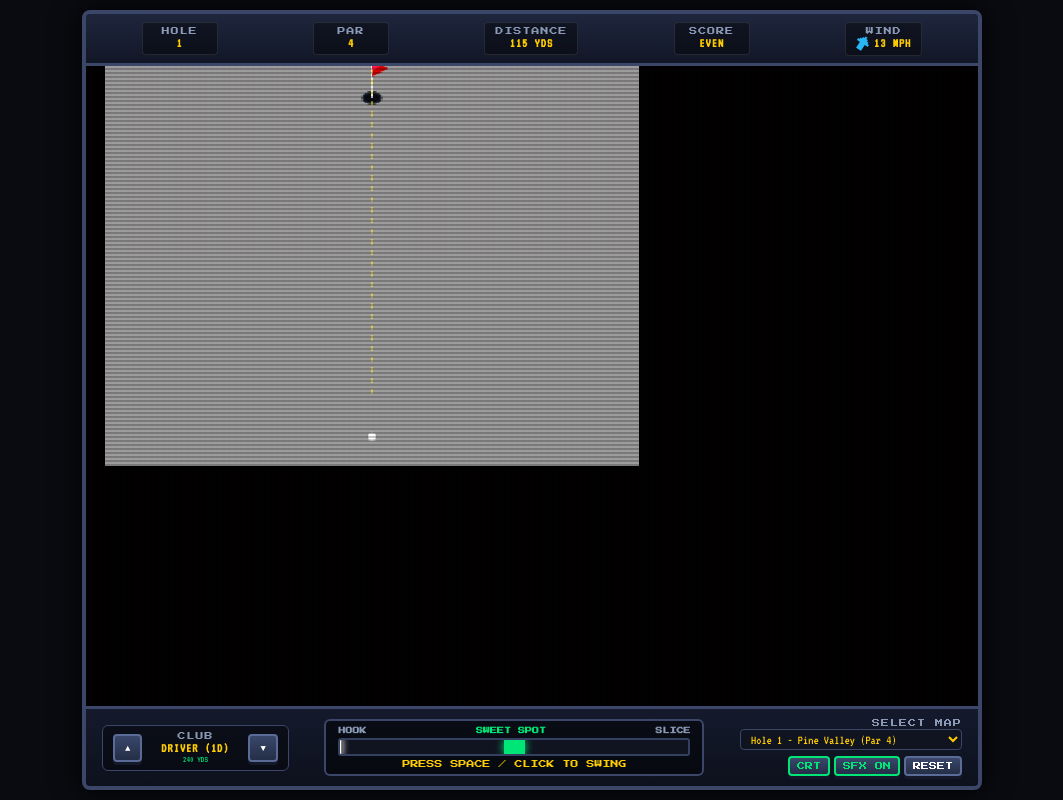
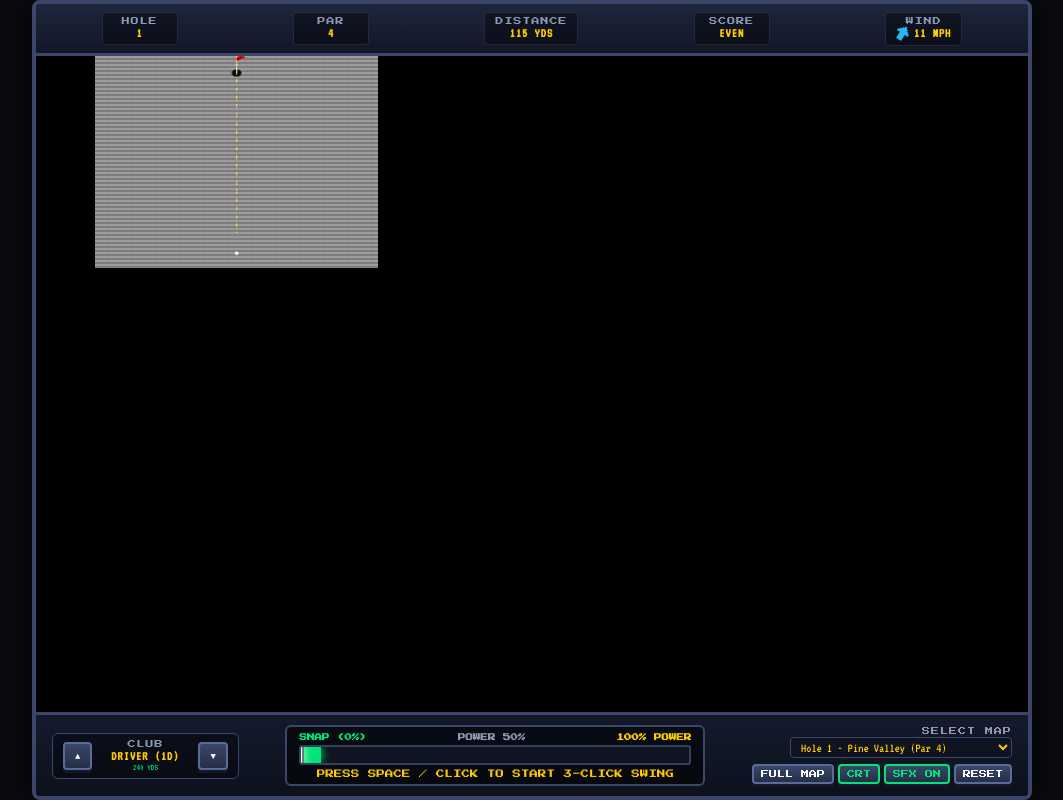
Before and after one commit to travismaher2241/Sophie-Smashes-Game, a website built with Vite: page index.html in a window 1280 px wide. Shown: the whole page, without its empty margins (108-1171 px from the left). Built offline with nearby package versions, Linux system fonts and the light colour scheme.

Commit message:
Links_LS_98_3_click_swing_and_camera_view_fix

```diff
--- a/index.html
+++ b/index.html
@@ -4,7 +4,7 @@
   <meta charset="UTF-8">
   <meta name="viewport" content="width=device-width, initial-scale=1.0, maximum-scale=1.0, user-scalable=no">
   <title>Sophie Smashes Golf 16-Bit</title>
-  <meta name="description" content="A 16-bit SNES inspired retro arcade golf game featuring Sophie's powerful swing and 9 challenging course maps.">
+  <meta name="description" content="A 16-bit SNES inspired retro arcade golf game featuring Links LS 98 3-click swing mechanics and 9 challenging course maps.">
   <link rel="preconnect" href="https://fonts.googleapis.com">
   <link rel="preconnect" href="https://fonts.gstatic.com" crossorigin>
   <link href="https://fonts.googleapis.com/css2?family=Press+Start+2P&family=VT323&display=swap" rel="stylesheet">
@@ -41,13 +41,13 @@
 
     <!-- Canvas Frame Container with CRT Overlay -->
     <div id="game-view" class="game-viewport">
-      <canvas id="game-canvas" width="640" height="480"></canvas>
+      <canvas id="game-canvas" width="800" height="600"></canvas>
       <div id="crt-overlay" class="crt-filter"></div>
 
       <!-- In-Game Arcade Overlay Alerts -->
       <div id="game-banner" class="game-banner hidden">
         <div id="banner-text" class="banner-title">HOLE 1: PAR 4</div>
-        <div id="banner-subtext" class="banner-subtitle">PRESS SPACE TO AIM & SWING</div>
+        <div id="banner-subtext" class="banner-subtitle">PRESS SPACE TO SWING (3-CLICK)</div>
       </div>
 
       <!-- Shot Result Popup -->
@@ -56,7 +56,7 @@
       </div>
     </div>
 
-    <!-- Bottom Control & Swing Gauge HUD -->
+    <!-- Bottom Control & Links LS 98 Swing Gauge HUD -->
     <footer id="hud-footer" class="snes-hud-bottom">
       <div class="hud-control-group club-select-box">
         <button id="btn-club-prev" class="retro-btn" title="Previous Club (Up Key)">▲</button>
@@ -68,12 +68,12 @@
         <button id="btn-club-next" class="retro-btn" title="Next Club (Down Key)">▼</button>
       </div>
 
-      <!-- Interactive 3-Click Swing Power & Snap Meter -->
+      <!-- Links LS 98 Authentic 3-Click Swing Power & Baseline Snap Meter -->
       <div class="swing-meter-container">
         <div class="meter-labels">
-          <span>HOOK</span>
-          <span class="text-green">SWEET SPOT</span>
-          <span>SLICE</span>
+          <span class="text-green">SNAP (0%)</span>
+          <span>POWER 50%</span>
+          <span class="text-gold">100% POWER</span>
         </div>
         <div id="meter-bar-track" class="meter-bar-track">
           <div id="meter-sweet-spot" class="meter-sweet-spot"></div>
@@ -102,6 +102,7 @@
           </select>
         </div>
         <div class="toggle-buttons">
+          <button id="btn-map-toggle" class="retro-btn btn-small" title="Toggle Full Course Overview Mode (Key M)">FULL MAP</button>
           <button id="btn-crt-toggle" class="retro-btn btn-small active" title="Toggle CRT Filter">CRT</button>
           <button id="btn-audio-toggle" class="retro-btn btn-small active" title="Toggle Sound">SFX ON</button>
           <button id="btn-reset-shot" class="retro-btn btn-small" title="Mulligan / Reset Shot">RESET</button>
--- a/src/engine/Camera.js
+++ b/src/engine/Camera.js
@@ -1,18 +1,29 @@
 /**
- * 2D Top-Down Camera with Smooth Target Tracking & Boundary Clamping
+ * 2D Top-Down Camera with Smart Target Framing, Smooth Zoom Transitions & Full Map Overview Mode
  */
 export class Camera {
-  constructor(viewportWidth = 640, viewportHeight = 480) {
+  constructor(viewportWidth = 960, viewportHeight = 640) {
     this.x = 0;
     this.y = 0;
     this.viewportWidth = viewportWidth;
     this.viewportHeight = viewportHeight;
+
     this.targetX = 0;
     this.targetY = 0;
-    this.mapWidth = 1280;
-    this.mapHeight = 960;
-    this.zoom = 1.0;
-    this.smoothness = 0.08; // Interpolation factor
+
+    this.mapWidth = 724;
+    this.mapHeight = 2172;
+
+    this.zoom = 0.75;
+    this.targetZoom = 0.75;
+    this.smoothness = 0.09;
+
+    this.isFullOverview = false;
+  }
+
+  setViewportSize(w, h) {
+    this.viewportWidth = w;
+    this.viewportHeight = h;
   }
 
   setMapBounds(width, height) {
@@ -20,20 +31,58 @@ export class Camera {
     this.mapHeight = height;
   }
 
-  setTarget(x, y) {
+  setTarget(x, y, desiredZoom = null) {
+    if (this.isFullOverview) return;
     this.targetX = x;
     this.targetY = y;
+    if (desiredZoom !== null) {
+      this.targetZoom = desiredZoom;
+    }
   }
 
-  jumpTo(x, y) {
+  /**
+   * Smart Framing: Positions camera to view BOTH Player and Landing Target simultaneously
+   */
+  setAimTarget(playerX, playerY, landingX, landingY) {
+    if (this.isFullOverview) return;
+
+    // Midpoint between player and landing target
+    this.targetX = (playerX + landingX) / 2;
+    this.targetY = (playerY + landingY) / 2;
+
+    // Calculate distance between player and target to adjust zoom scale
+    const dist = Math.hypot(landingX - playerX, landingY - playerY);
+    // Scale zoom so both points comfortably fit inside viewport
+    const fitZoom = Math.min(0.9, Math.max(0.42, (this.viewportHeight * 0.7) / (dist + 120)));
+    this.targetZoom = fitZoom;
+  }
+
+  toggleFullOverview() {
+    this.isFullOverview = !this.isFullOverview;
+    if (this.isFullOverview) {
+      // Center of whole course map
+      this.targetX = this.mapWidth / 2;
+      this.targetY = this.mapHeight / 2;
+      // Zoom out to show entire 724x2172 map
+      this.targetZoom = Math.min(this.viewportWidth / this.mapWidth, this.viewportHeight / this.mapHeight);
+    }
+    return this.isFullOverview;
+  }
+
+  jumpTo(x, y, zoom = 0.75) {
     this.targetX = x;
     this.targetY = y;
+    this.zoom = zoom;
+    this.targetZoom = zoom;
     this.x = x - (this.viewportWidth / (2 * this.zoom));
     this.y = y - (this.viewportHeight / (2 * this.zoom));
     this.clamp();
   }
 
   update() {
+    // Smooth Zoom interpolation
+    this.zoom += (this.targetZoom - this.zoom) * 0.08;
+
     const idealX = this.targetX - (this.viewportWidth / (2 * this.zoom));
     const idealY = this.targetY - (this.viewportHeight / (2 * this.zoom));
 
@@ -44,8 +93,11 @@ export class Camera {
   }
 
   clamp() {
-    const maxCameraX = Math.max(0, this.mapWidth - (this.viewportWidth / this.zoom));
-    const maxCameraY = Math.max(0, this.mapHeight - (this.viewportHeight / this.zoom));
+    const visibleW = this.viewportWidth / this.zoom;
+    const visibleH = this.viewportHeight / this.zoom;
+
+    const maxCameraX = Math.max(0, this.mapWidth - visibleW);
+    const maxCameraY = Math.max(0, this.mapHeight - visibleH);
 
     this.x = Math.max(0, Math.min(this.x, maxCameraX));
     this.y = Math.max(0, Math.min(this.y, maxCameraY));
--- a/src/engine/Game.js
+++ b/src/engine/Game.js
@@ -1,5 +1,4 @@
 import { AssetLoader } from './AssetLoader.js';
-
 import { SceneManager } from './SceneManager.js';
 import { Camera } from './Camera.js';
 import { AudioEngine } from './AudioEngine.js';
@@ -24,10 +23,14 @@ export class Game {
     this.ctx = this.canvas.getContext('2d');
     this.ctx.imageSmoothingEnabled = false;
 
+    // Canvas resolution setup (800x600 widescreen retro ratio)
+    this.canvas.width = 800;
+    this.canvas.height = 600;
+
     // Core Systems
     this.assetLoader = new AssetLoader();
     this.sceneManager = null;
-    this.camera = new Camera(640, 480);
+    this.camera = new Camera(800, 600);
     this.audioEngine = new AudioEngine();
     this.clubManager = new ClubManager();
     this.swingMeter = new SwingMeter();
@@ -46,10 +49,6 @@ export class Game {
 
     // Shot aim properties
     this.aimAngle = -Math.PI / 2; // Facing north toward green by default
-    this.aimDistance = 240;
-
-    // Control flags
-    this.isDraggingAim = false;
   }
 
   async boot() {
@@ -60,7 +59,7 @@ export class Game {
     this.sceneManager = new SceneManager(this.assetLoader);
     this.hud = new HUD(this);
 
-    // 3. Setup Swing Meter Callbacks
+    // 3. Setup Swing Meter Callbacks (Links LS 98 Style 3-Click)
     this.swingMeter.onStateChange = (meterState) => {
       this.audioEngine.playMenuBeep();
       if (meterState === SWING_STATES.POWER_GAUGE) {
@@ -71,7 +70,6 @@ export class Game {
     };
 
     this.swingMeter.onShotTriggered = (shotResult) => {
-      // Calculated shot parameters
       this.pendingShot = shotResult;
     };
 
@@ -92,16 +90,16 @@ export class Game {
       // Show accuracy result popup
       if (shot.isPerfect) {
         this.hud.showShotPopup('PERFECT SNAP!!');
-      } else if (shot.snap < -0.3) {
+      } else if (shot.snap < -0.2) {
         this.hud.showShotPopup('HOOK SHOT!');
-      } else if (shot.snap > 0.3) {
+      } else if (shot.snap > 0.2) {
         this.hud.showShotPopup('SLICE SHOT!');
       } else {
         this.hud.showShotPopup('GOOD HIT!');
       }
     };
 
-    // 5. Register Keyboard & Mouse Inputs
+    // 5. Register Inputs
     this.setupInputs();
 
     // 6. Load Hole 1
@@ -112,19 +110,20 @@ export class Game {
   }
 
   setupInputs() {
-    // Keyboard listener
     window.addEventListener('keydown', (e) => {
       if (e.code === 'Space') {
         e.preventDefault();
         this.handleActionTrigger();
       } else if (e.code === 'ArrowLeft') {
-        this.adjustAim(-0.06);
+        this.adjustAim(-0.05);
       } else if (e.code === 'ArrowRight') {
-        this.adjustAim(0.06);
+        this.adjustAim(0.05);
       } else if (e.code === 'ArrowUp') {
         this.changeClub(-1);
       } else if (e.code === 'ArrowDown') {
         this.changeClub(1);
+      } else if (e.code === 'KeyM') {
+        this.toggleFullOverview();
       } else if (e.code === 'KeyR') {
         this.resetCurrentShot();
       } else if (e.code.startsWith('Digit')) {
@@ -133,9 +132,8 @@ export class Game {
       }
     });
 
-    // Canvas click & mouse aim drag listener
     this.canvas.addEventListener('mousedown', (e) => {
-      if (this.state === GAME_STATES.AIMING) {
+      if (this.state === GAME_STATES.AIMING || this.state === GAME_STATES.SWINGING) {
         this.handleActionTrigger();
       }
     });
@@ -147,7 +145,6 @@ export class Game {
     if (this.state === GAME_STATES.AIMING || this.state === GAME_STATES.SWINGING) {
       this.swingMeter.handleClick();
     } else if (this.state === GAME_STATES.HOLE_COMPLETE) {
-      // Advance to next hole
       const nextHole = (this.sceneManager.currentHoleIndex % 9) + 1;
       this.switchHole(nextHole);
     }
@@ -176,18 +173,22 @@ export class Game {
 
     // Randomize Wind
     this.wind = {
-      speed: Math.floor(Math.random() * 12) + 2,
+      speed: Math.floor(Math.random() * 10) + 2,
       dirAngle: Math.floor(Math.random() * 360)
     };
 
-    // Camera jump to tee
-    this.camera.jumpTo(tee.x, tee.y);
+    // Calculate initial landing target and set smart framing camera
+    const club = this.clubManager.getCurrentClub();
+    const targetDist = club.maxDistance * 2.2;
+    const targetX = tee.x + Math.cos(this.aimAngle) * targetDist;
+    const targetY = tee.y + Math.sin(this.aimAngle) * targetDist;
+    this.camera.setAimTarget(tee.x, tee.y, targetX, targetY);
 
     // Update HUD
     this.hud.updateHoleInfo(meta, this.sceneManager.calculateDistanceToPinInYards(this.ball.x, this.ball.y), this.sceneManager.getScoreSummary());
     this.hud.updateClubInfo(this.clubManager.getCurrentClub());
     this.hud.updateWind(this.wind.speed, this.wind.dirAngle);
-    this.hud.showBanner(`HOLE ${meta.hole}: ${meta.name.toUpperCase()}`, `PAR ${meta.par} - ${meta.width > 0 ? this.sceneManager.calculateDistanceToPinInYards(tee.x, tee.y) : 380} YDS`);
+    this.hud.showBanner(`HOLE ${meta.hole}: ${meta.name.toUpperCase()}`, `PAR ${meta.par} - ${this.sceneManager.calculateDistanceToPinInYards(tee.x, tee.y)} YDS`);
   }
 
   adjustAim(deltaAngle) {
@@ -203,6 +204,10 @@ export class Game {
     this.audioEngine.playMenuBeep();
   }
 
+  toggleFullOverview() {
+    return this.camera.toggleFullOverview();
+  }
+
   resetCurrentShot() {
     const tee = this.sceneManager.getTeePosition();
     this.ball.setPosition(tee.x, tee.y, 0);
@@ -210,7 +215,6 @@ export class Game {
     this.player.resetToAddress();
     this.swingMeter.reset();
     this.state = GAME_STATES.AIMING;
-    this.camera.setTarget(tee.x, tee.y);
   }
 
   update() {
@@ -221,7 +225,7 @@ export class Game {
     // 2. Update Sophie Player Controller
     this.player.update();
 
-    // 3. Update Ball Physics
+    // 3. Update Ball Physics & Camera Tracking
     if (this.state === GAME_STATES.BALL_IN_FLIGHT || this.ball.isRolling) {
       this.ball.update(
         (x, y) => this.sceneManager.sampleTerrainPixel(x, y),
@@ -229,24 +233,23 @@ export class Game {
         this.audioEngine
       );
 
-      // Camera smooth tracks ball during flight
-      this.camera.setTarget(this.ball.x, this.ball.y);
+      // Camera follows ball during flight
+      this.camera.setTarget(this.ball.x, this.ball.y, 0.95);
 
       // Check Flagstick / Cup Sink
       if (this.flagstick.checkBallInCup(this.ball)) {
         this.audioEngine.playCupSink();
         this.state = GAME_STATES.HOLE_COMPLETE;
-        this.hud.showBanner('HOLE IN ONE! / HOLE COMPLETE!', 'PRESS SPACE FOR NEXT HOLE', 0);
+        this.hud.showBanner('HOLE COMPLETE!', 'PRESS SPACE FOR NEXT HOLE', 0);
       }
 
       // Check if Ball Stopped Rolling
       if (!this.ball.inAir && !this.ball.isRolling && !this.ball.isHoled) {
         if (this.ball.inHazard) {
-          // Reset to previous tee/shot location
           this.hud.showBanner('WATER HAZARD!', '+1 PENALTY STROKE', 2500);
           setTimeout(() => this.resetCurrentShot(), 1200);
         } else {
-          // Ball stopped on turf -> Move Sophie up to ball for next shot!
+          // Ball stopped on turf -> Move Sophie up to ball for next shot
           this.player.setPosition(this.ball.x - 12, this.ball.y);
           const pin = this.sceneManager.getPinPosition();
           this.aimAngle = Math.atan2(pin.y - this.ball.y, pin.x - this.ball.x);
@@ -255,7 +258,6 @@ export class Game {
           this.swingMeter.reset();
           this.state = GAME_STATES.AIMING;
 
-          // Auto select Putter if on Green!
           if (this.ball.currentTerrain.id === 'GREEN') {
             this.clubManager.selectClubById('PUTTER');
             this.hud.updateClubInfo(this.clubManager.getCurrentClub());
@@ -263,7 +265,12 @@ export class Game {
         }
       }
     } else if (this.state === GAME_STATES.AIMING) {
-      this.camera.setTarget(this.ball.x, this.ball.y);
+      // Smart camera framing: keeps both player & landing target point centered
+      const club = this.clubManager.getCurrentClub();
+      const targetDist = club.maxDistance * 2.2;
+      const targetX = this.ball.x + Math.cos(this.aimAngle) * targetDist;
+      const targetY = this.ball.y + Math.sin(this.aimAngle) * targetDist;
+      this.camera.setAimTarget(this.ball.x, this.ball.y, targetX, targetY);
     }
 
     // 4. Update Camera Panning
@@ -286,7 +293,7 @@ export class Game {
     // 2. Render Flagstick Pin & Hole Cup
     this.flagstick.render(this.ctx);
 
-    // 3. Render Aim Target Line (When Aiming)
+    // 3. Render Aim Target Line & Landing Circle (When Aiming)
     if (this.state === GAME_STATES.AIMING) {
       const club = this.clubManager.getCurrentClub();
       const targetDist = club.maxDistance * 2.2;
@@ -294,9 +301,9 @@ export class Game {
       const targetY = this.ball.y + Math.sin(this.aimAngle) * targetDist;
 
       // Dashed Aim Vector
-      this.ctx.strokeStyle = 'rgba(255, 235, 59, 0.75)';
-      this.ctx.lineWidth = 1.5;
-      this.ctx.setLineDash([4, 4]);
+      this.ctx.strokeStyle = 'rgba(255, 235, 59, 0.85)';
+      this.ctx.lineWidth = 2;
+      this.ctx.setLineDash([6, 6]);
       this.ctx.beginPath();
       this.ctx.moveTo(this.ball.x, this.ball.y);
       this.ctx.lineTo(targetX, targetY);
@@ -305,10 +312,13 @@ export class Game {
 
       // Landing Target Circle
       this.ctx.strokeStyle = '#00e676';
-      this.ctx.lineWidth = 2;
+      this.ctx.lineWidth = 2.5;
       this.ctx.beginPath();
-      this.ctx.arc(targetX, targetY, 12, 0, Math.PI * 2);
+      this.ctx.arc(targetX, targetY, 14, 0, Math.PI * 2);
       this.ctx.stroke();
+
+      this.ctx.fillStyle = 'rgba(0, 230, 118, 0.25)';
+      this.ctx.fill();
     }
 
     // 4. Render Sophie Player Character Sprite
--- a/src/mechanics/SwingMeter.js
+++ b/src/mechanics/SwingMeter.js
@@ -1,8 +1,12 @@
 /**
- * Classic 16-Bit 3-Click Swing Power & Accuracy Gauge Machine
- * Click 1: Start Power Gauge
- * Click 2: Lock Power Percentage (0% - 100%)
- * Click 3: Lock Snap Accuracy (Hook / Sweet Spot / Slice)
+ * Authentic Links LS 98 Style 3-Click Swing Power & Accuracy Gauge
+ *
+ * Click 1 (Address): Starts meter moving from 0% baseline towards 100% power.
+ * Click 2 (Top of Swing): Locks Power % (0 - 100%). Cursor reverses towards 0% baseline.
+ * Click 3 (Impact Snap): Locks Accuracy at 0% Baseline!
+ *   - 0% Baseline Hit: PERFECT STRAIGHT SHOT (0 deviation).
+ *   - Clicked Early (above 3%): HOOK (bends left).
+ *   - Clicked Late / Missed 0%: SLICE (bends right).
  */
 
 export const SWING_STATES = {
@@ -16,11 +20,14 @@ export class SwingMeter {
   constructor() {
     this.state = SWING_STATES.IDLE;
     this.cursorPos = 0; // 0 to 100
-    this.speed = 2.2;    // Gauge speed
-    this.direction = 1;  // 1 = moving forward, -1 = returning
+    this.speed = 1.6;    // Smooth readable gauge speed
+    this.direction = 1;  // 1 = forward to 100%, -1 = returning to 0%
 
     this.lockedPower = 0; // 0.0 to 1.0
-    this.lockedSnap = 0;  // -1.0 (heavy hook), 0.0 (perfect sweet spot), +1.0 (heavy slice)
+    this.lockedSnap = 0;  // 0.0 = perfect straight, -1.0 = hook, +1.0 = slice
+
+    // Baseline sweet spot is at 0% (left end)
+    this.sweetSpot = 2.5;
 
     // Callbacks
     this.onStateChange = null;
@@ -39,7 +46,7 @@ export class SwingMeter {
   handleClick() {
     switch (this.state) {
       case SWING_STATES.IDLE:
-        // Click 1: Start Power Gauge moving forward
+        // Click 1: Start Power Gauge moving forward from 0% to 100%
         this.state = SWING_STATES.POWER_GAUGE;
         this.cursorPos = 0;
         this.direction = 1;
@@ -47,20 +54,27 @@ export class SwingMeter {
         break;
 
       case SWING_STATES.POWER_GAUGE:
-        // Click 2: Lock Power % and reverse direction towards snap sweet spot
-        this.lockedPower = Math.min(1.0, Math.max(0.05, this.cursorPos / 100));
+        // Click 2: Lock Power % at top of swing, reverse towards 0% baseline
+        this.lockedPower = Math.min(1.0, Math.max(0.1, this.cursorPos / 100));
         this.state = SWING_STATES.SNAP_GAUGE;
-        this.direction = -1; // Moving back towards snap point
+        this.direction = -1; // Reverse back down to 0% baseline
         if (this.onStateChange) this.onStateChange(this.state);
         break;
 
       case SWING_STATES.SNAP_GAUGE:
-        // Click 3: Lock Accuracy Snap
-        // Sweet spot is at ~50% on return
-        const sweetSpot = 50;
-        const diff = this.cursorPos - sweetSpot;
-        // Normalize snap offset between -1.0 and +1.0
-        this.lockedSnap = Math.min(1.0, Math.max(-1.0, diff / 25));
+        // Click 3: Lock Accuracy Snap at 0% Baseline!
+        const diff = this.cursorPos - this.sweetSpot;
+
+        if (Math.abs(diff) <= 3.5) {
+          // PERFECT SWEET SPOT SNAP -> Straight shot!
+          this.lockedSnap = 0.0;
+        } else if (diff > 3.5) {
+          // Clicked early (cursor above sweet spot) -> HOOK (bends left)
+          this.lockedSnap = -Math.min(1.0, (diff - 3.5) / 25);
+        } else {
+          // Clicked past sweet spot -> SLICE (bends right)
+          this.lockedSnap = Math.min(1.0, Math.abs(diff + 3.5) / 15);
+        }
 
         this.state = SWING_STATES.COMPLETE;
         if (this.onStateChange) this.onStateChange(this.state);
@@ -68,13 +82,12 @@ export class SwingMeter {
           this.onShotTriggered({
             power: this.lockedPower,
             snap: this.lockedSnap,
-            isPerfect: Math.abs(diff) <= 3
+            isPerfect: Math.abs(diff) <= 3.5
           });
         }
         break;
 
       case SWING_STATES.COMPLETE:
-        // Already triggered
         break;
     }
   }
@@ -87,17 +100,17 @@ export class SwingMeter {
         this.direction = -1; // Auto reverse at 100% max power
       }
     } else if (this.state === SWING_STATES.SNAP_GAUGE) {
-      this.cursorPos += this.speed * 1.3 * this.direction;
+      this.cursorPos += this.speed * 1.25 * this.direction;
       if (this.cursorPos <= 0) {
-        // Missed snap point! Heavy shank/slice
+        // Missed baseline snap -> Late click / Slice penalty
         this.cursorPos = 0;
-        this.lockedSnap = 1.0; // Max slice
+        this.lockedSnap = 0.85; // Slice
         this.state = SWING_STATES.COMPLETE;
         if (this.onStateChange) this.onStateChange(this.state);
         if (this.onShotTriggered) {
           this.onShotTriggered({
             power: this.lockedPower,
-            snap: 1.0,
+            snap: 0.85,
             isPerfect: false
           });
         }
--- a/src/style.css
+++ b/src/style.css
@@ -44,13 +44,13 @@ html, body {
 /* Main Container Frame */
 .retro-container {
   width: 100vw;
-  max-width: 900px;
+  max-width: 1000px;
   height: 100vh;
-  max-height: 780px;
+  max-height: 820px;
   background: var(--panel-bg);
   border: 4px solid var(--panel-border);
   border-radius: 8px;
-  box-shadow: 0 0 30px rgba(0, 0, 0, 0.9), inset 0 0 10px rgba(255, 255, 255, 0.05);
+  box-shadow: 0 0 35px rgba(0, 0, 0, 0.95), inset 0 0 10px rgba(255, 255, 255, 0.05);
   display: flex;
   flex-direction: column;
   position: relative;
@@ -148,7 +148,7 @@ html, body {
   pointer-events: none;
   background: linear-gradient(
     rgba(18, 16, 16, 0) 50%,
-    rgba(0, 0, 0, 0.25) 50%
+    rgba(0, 0, 0, 0.22) 50%
   ), linear-gradient(
     90deg,
     rgba(255, 0, 0, 0.03),
@@ -202,10 +202,10 @@ html, body {
 /* Shot Result Popup */
 .shot-popup {
   position: absolute;
-  top: 50%;
+  top: 45%;
   left: 50%;
   transform: translate(-50%, -50%) scale(1);
-  background: rgba(0, 0, 0, 0.85);
+  background: rgba(0, 0, 0, 0.88);
   border: 3px solid var(--snes-green);
   color: var(--snes-green);
   padding: 12px 28px;
@@ -260,11 +260,11 @@ html, body {
 .text-gold { color: var(--snes-gold) !important; }
 .text-green { color: var(--snes-green) !important; }
 
-/* 3-Click Swing Gauge */
+/* Links LS 98 Style 3-Click Swing Gauge */
 .swing-meter-container {
   flex: 1;
-  max-width: 380px;
-  background: rgba(0, 0, 0, 0.5);
+  max-width: 420px;
+  background: rgba(0, 0, 0, 0.55);
   border: 2px solid var(--panel-border);
   border-radius: 6px;
   padding: 6px 12px;
@@ -276,14 +276,14 @@ html, body {
 .meter-labels {
   display: flex;
   justify-content: space-between;
-  font-size: 7px;
+  font-size: 7.5px;
   color: var(--text-muted);
   font-weight: bold;
 }
 
 .meter-bar-track {
   width: 100%;
-  height: 18px;
+  height: 20px;
   background: #101420;
   border: 2px solid #334060;
   border-radius: 3px;
@@ -291,14 +291,15 @@ html, body {
   overflow: hidden;
 }
 
+/* Links LS 98 Baseline Sweet Spot at 0% Baseline */
 .meter-sweet-spot {
   position: absolute;
   top: 0;
   bottom: 0;
-  left: 47%;
-  width: 6%;
+  left: 0%;
+  width: 5%;
   background: var(--snes-green);
-  box-shadow: 0 0 8px var(--snes-green);
+  box-shadow: 0 0 10px var(--snes-green);
   z-index: 1;
 }
 
@@ -308,7 +309,7 @@ html, body {
   bottom: 0;
   left: 0;
   width: 0%;
-  background: linear-gradient(90deg, var(--snes-blue) 0%, var(--snes-gold) 75%, var(--snes-red) 100%);
+  background: linear-gradient(90deg, var(--snes-green) 0%, var(--snes-blue) 60%, var(--snes-gold) 85%, var(--snes-red) 100%);
   transition: none;
 }
 
@@ -320,14 +321,14 @@ html, body {
   width: 5px;
   background: #ffffff;
   border: 1px solid #000000;
-  box-shadow: 0 0 6px #ffffff;
+  box-shadow: 0 0 8px #ffffff;
   z-index: 3;
   transform: translateX(-50%);
 }
 
 .meter-action-hint {
   text-align: center;
-  font-size: 8px;
+  font-size: 8.5px;
   color: var(--snes-gold);
 }
 
--- a/src/ui/HUD.js
+++ b/src/ui/HUD.js
@@ -1,7 +1,7 @@
 import { SWING_STATES } from '../mechanics/SwingMeter.js';
 
 /**
- * 16-Bit SNES Arcade HUD UI Manager
+ * 16-Bit SNES Arcade & Links LS 98 Style HUD UI Manager
  */
 export class HUD {
   constructor(game) {
@@ -25,6 +25,7 @@ export class HUD {
     this.meterStatusText = document.getElementById('meter-status-text');
 
     this.selectHole = document.getElementById('select-hole');
+    this.btnMapToggle = document.getElementById('btn-map-toggle');
     this.btnCrtToggle = document.getElementById('btn-crt-toggle');
     this.btnAudioToggle = document.getElementById('btn-audio-toggle');
     this.btnResetShot = document.getElementById('btn-reset-shot');
@@ -47,6 +48,14 @@ export class HUD {
     this.selectHole.addEventListener('change', (e) => {
       this.game.switchHole(parseInt(e.target.value, 10));
     });
+
+    if (this.btnMapToggle) {
+      this.btnMapToggle.addEventListener('click', () => {
+        const isFull = this.game.toggleFullOverview();
+        this.btnMapToggle.classList.toggle('active', isFull);
+        this.btnMapToggle.innerText = isFull ? 'AIM VIEW' : 'FULL MAP';
+      });
+    }
 
     this.btnCrtToggle.addEventListener('click', () => {
       const active = this.crtOverlay.classList.toggle('disabled');
@@ -94,10 +103,10 @@ export class HUD {
       if (this.meterFill) this.meterFill.style.width = `${pos}%`;
       if (this.meterStatusText) this.meterStatusText.innerText = `CLICK SPACE: SET POWER (${Math.round(pos)}%)`;
     } else if (meter.state === SWING_STATES.SNAP_GAUGE) {
-      if (this.meterStatusText) this.meterStatusText.innerText = 'CLICK SPACE: SNAP SWEET SPOT!';
+      if (this.meterStatusText) this.meterStatusText.innerText = 'CLICK SPACE: SNAP AT 0% BASELINE!';
     } else if (meter.state === SWING_STATES.IDLE) {
       if (this.meterFill) this.meterFill.style.width = '0%';
-      if (this.meterStatusText) this.meterStatusText.innerText = 'PRESS SPACE / CLICK TO SWING';
+      if (this.meterStatusText) this.meterStatusText.innerText = 'PRESS SPACE / CLICK TO START 3-CLICK SWING';
     }
   }
 
```
